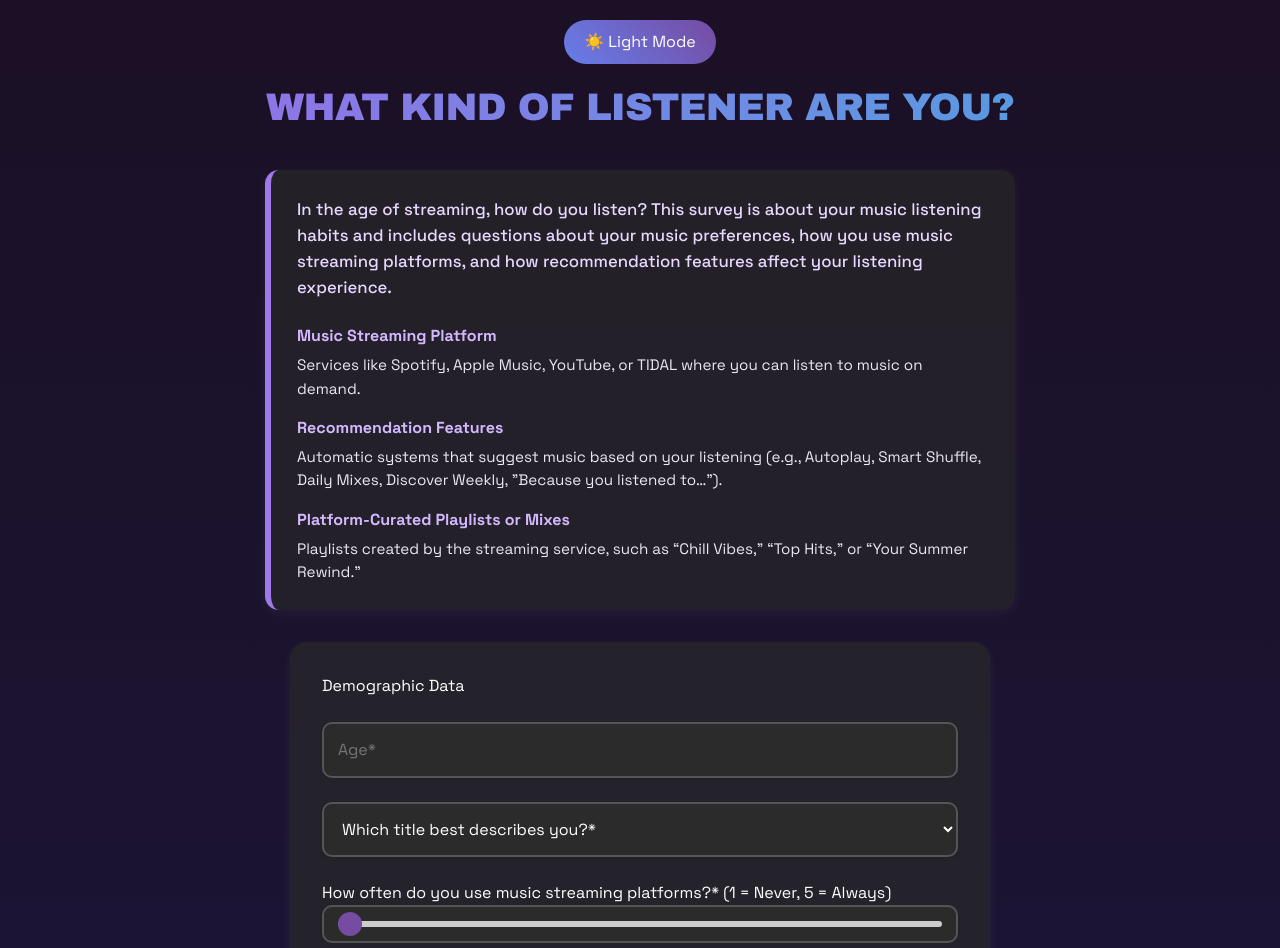
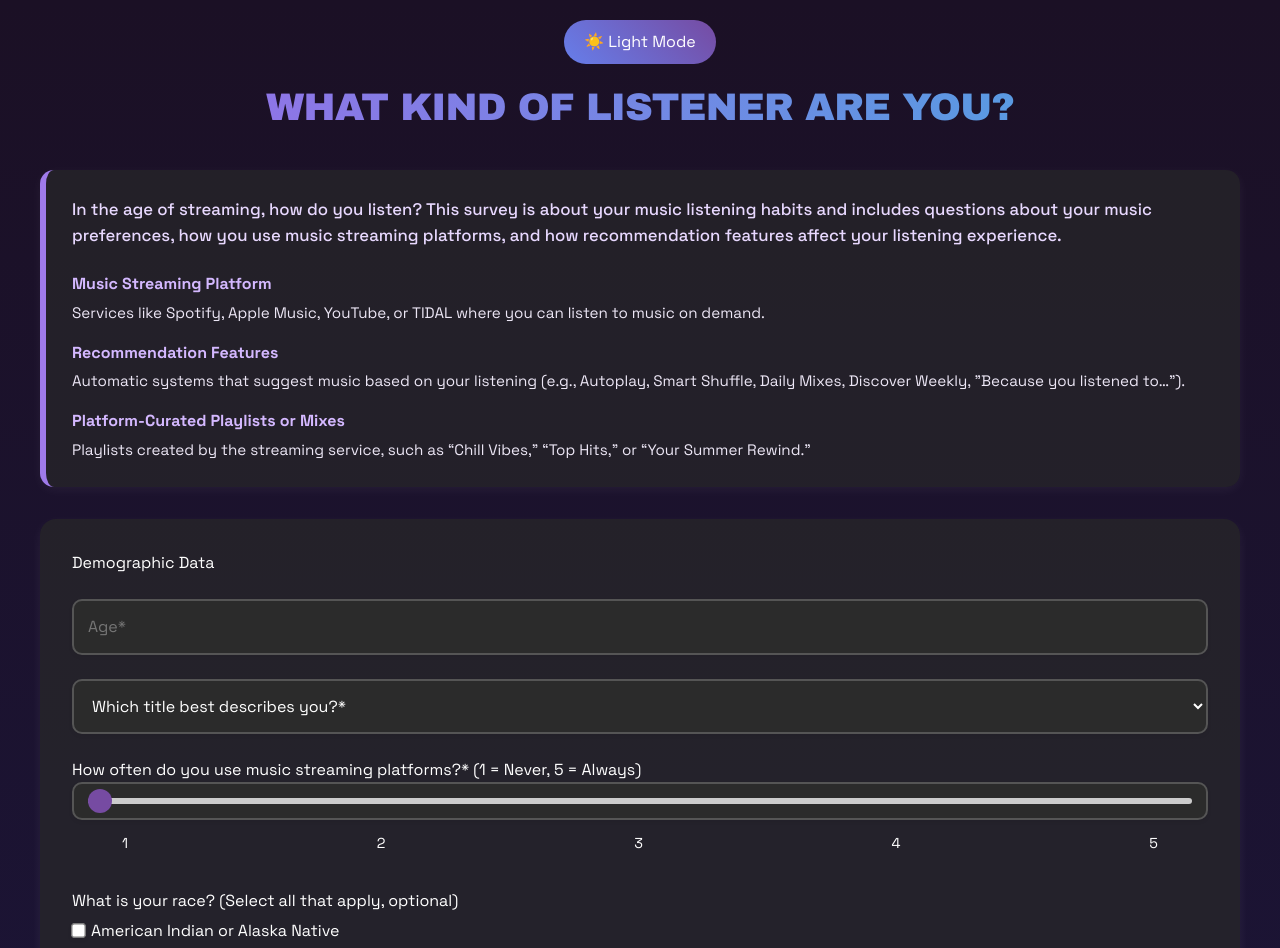
Before and after one commit to b1982384/SLIME-survey-app, a React (Vite) app in the folder survey_app/: page /question in a window 1280 px wide. Shown: the top 948 px of the page. Built offline with nearby package versions, Linux system fonts and the light colour scheme.

Commit message:
standardizing widths

```diff
--- a/survey_app/src/questions.css
+++ b/survey_app/src/questions.css
@@ -565,7 +565,7 @@ html, body {
 .slider-ticks {
   display: flex;
   justify-content: space-between;
-  padding: 0 20px;
+  padding: 0 50px;
   margin-top: 6px;
   font-size: 0.9rem;
   color: var(--text-color);
@@ -628,3 +628,12 @@ html, body {
 .checkbox-item span {
   display: inline-block; /* keeps label text inline */
 }
+
+
+/* Standardize main content width */
+.definitions-box,
+.demographic-info-container {
+  max-width: 1200px !important;
+  margin-left: auto !important;
+  margin-right: auto !important;
+}
```
